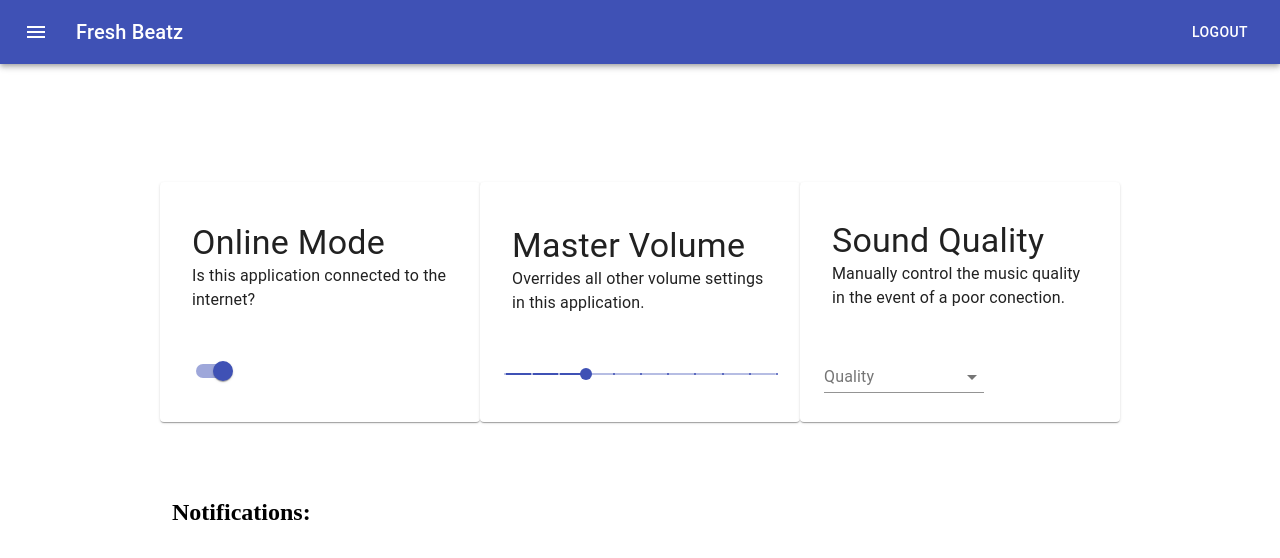
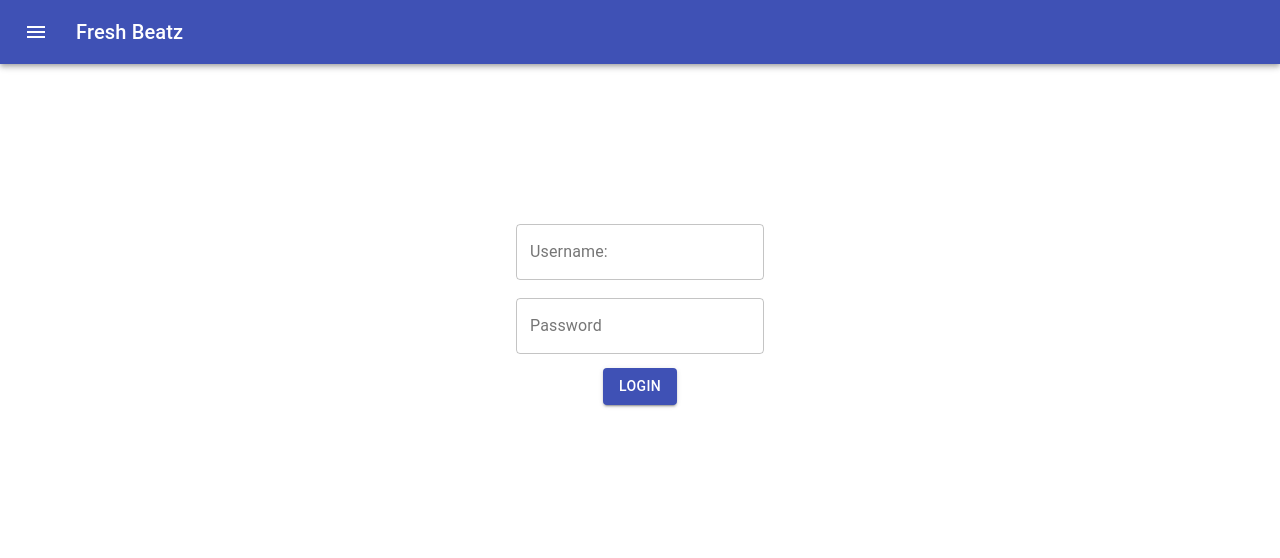
Before and after one commit to DavidAndreww/411_week3_musicApp, a React (Create React App) app: page / in a window 1280 px wide. Shown: the top 558 px of the page. Built offline with nearby package versions, Linux system fonts and the light colour scheme.

Commit message:
single source of truth for select component

```diff
--- a/src/components/App.js
+++ b/src/components/App.js
@@ -1,13 +1,16 @@
 import React from "react";
+
+//Import custom components
 import NavBar from "./NavBar";
 import LoginPage from "./LoginPage";
 import Dashboard from "./Dashboard";
 
 class App extends React.Component {
   state = {
-    loggedIn: true
+    loggedIn: false
   };
 
+  // Changes loggedIn state from true to false when login button in NavBar component is clicked
   onLoginChange = () => {
     this.setState({ loggedIn: !this.state.loggedIn });
   };
--- a/src/components/CardSelect.js
+++ b/src/components/CardSelect.js
@@ -4,24 +4,31 @@ import MenuItem from "@material-ui/core/MenuItem";
 import FormControl from "@material-ui/core/FormControl";
 import InputLabel from "@material-ui/core/InputLabel";
 
-const CardSelect = ({ handleCardActionChange }) => {
-  const handleSelectChange = e => {
+class CardSelect extends React.Component {
+  state = {
+    value: ''
+  }
+   handleSelectChange = e => {
     let quality = e.target.value;
+    this.setState({ value: quality })
     if (quality === "low") {
-      handleCardActionChange("Sound quality has been degraded.");
+      this.props.handleCardActionChange("Sound quality has been degraded.");
     }
   };
 
+  render() {
     return (
       <FormControl className="select">
-      <InputLabel>Quality</InputLabel>
-      <Select id="soundQuality" onChange={handleSelectChange}>
+        <InputLabel>Sound Quality</InputLabel>
+        <Select value={this.state.value} id="soundQuality" onChange={this.handleSelectChange}>
           <MenuItem value="low">Low</MenuItem>
           <MenuItem value="normal">Normal</MenuItem>
           <MenuItem value="high">High</MenuItem>
         </Select>
       </FormControl>
     );
+  }
+
 };
 
 export default CardSelect;
--- a/src/components/Dashboard.js
+++ b/src/components/Dashboard.js
@@ -1,10 +1,10 @@
 import React from "react";
-import Notifications from "./Notifications";
 
 //custom component imports
 import CardSwitch from './CardSwitch';
 import CardSlider from './CardSlider'
 import CardSelect from "./CardSelect";
+import Notifications from "./Notifications";
 
 //material UI Imports
 import CardActions from "@material-ui/core/CardActions";
@@ -15,7 +15,6 @@ import Typography from "@material-ui/core/Typography";
 class Dashboard extends React.Component {
   state = {
     notifications: [],
-    volume: 0
   };
   // handles updated notifications for each card action
   handleCardActionChange = message => {
@@ -76,7 +75,7 @@ class Dashboard extends React.Component {
             </CardActions>
           </Card>
         </div>
-        <Notifications alerts={this.state.notifications} />
+        <Notifications notifications={this.state.notifications} />
       </div>
     );
   }
--- a/src/components/Notifications.js
+++ b/src/components/Notifications.js
@@ -1,11 +1,11 @@
 import React from "react";
 
-const Notifications = ({ alerts }) => {
+const Notifications = ({ notifications }) => {
   return (
     <div className="notifications">
       <h2>Notifications:</h2>
       <ul>
-        {alerts.map((item, index) => {
+        {notifications.map((item, index) => {
           return <li key={index}>{item}</li>;
         })}
       </ul>
```
Lines whose indentation alone changed are shown as unchanged.
